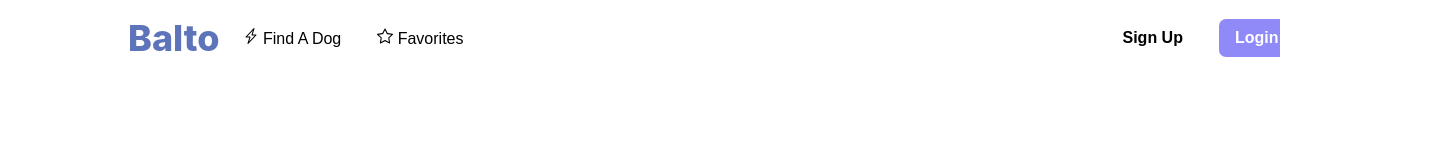
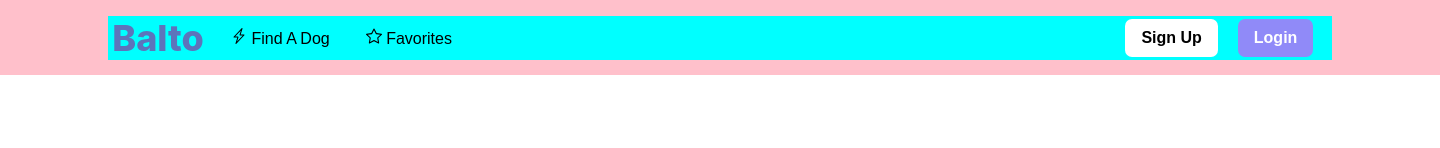
Before and after one commit to Balto-ai/balto-app, a React (Create React App) app in the folder balto-ui/: page /login in a window 1280 px wide. Shown: the top 148 px of the page, 1440 px wide, since content can reach past the window. Built offline with nearby package versions, Linux system fonts and the light colour scheme.

Commit message:
changed min-width for navbar and etc

```diff
--- a/balto-ui/src/components/NavBar/NavBar.css
+++ b/balto-ui/src/components/NavBar/NavBar.css
@@ -1,16 +1,18 @@
 .navbar {
-    white-space: nowrap; /*prevents the texts from wrapping*/
     margin: 0 auto;
     width: 100%;
-    max-width: 100vw;
+    flex-shrink: initial;
+    max-width:fit-content;
+    min-width: 1440px;
     height: 75px;
     display: flex;
+    flex: initial;
+    flex-wrap: nowrap;
     flex-direction: row;
     align-items: center;
-    /* padding: 20px; */
     overflow-x: hidden;
     overflow-y: hidden;
-    /* background-color: pink; */
+    background-color: pink;
 }
 
 .logo{
@@ -20,11 +22,12 @@
     text-decoration: none;
 }
 .navbar .header {
-    white-space:nowrap;
-    width: 80%;
+    background-color: aqua;
+    width: 85%;
     margin: 0 auto;
     display: flex;
     flex-direction: row;
+    flex-wrap: nowrap;
     align-items: center;
 }
 .navbar .header .logo{
@@ -33,12 +36,15 @@
 }
 .navlinks-div{
     display: flex;
+    flex-wrap: nowrap;
+    flex-direction: row;
     justify-content: space-evenly;
+    margin-right: 50%;
 }
 .navlinks{
     display: inline;
     font-family: Arial, Helvetica, sans-serif;
-    margin-right: 600px
+
 }
 .navlinks .nav-header{
     display: inline;
@@ -58,7 +64,6 @@
 .nav-btns{
     justify-content: space-evenly;
     width: 20%;
-    /* background-color: blue; */
 }
 .navbar-btns{
     align-items: flex-end;
```
